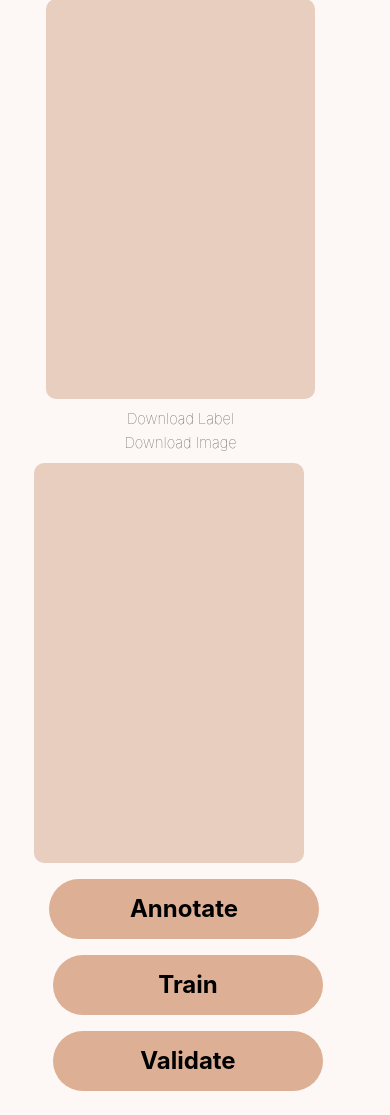
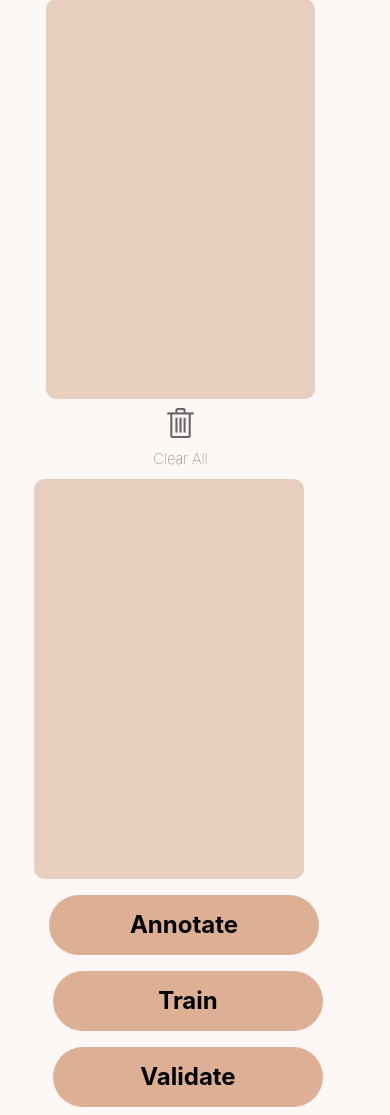
Before and after one commit to AtlantixJJ/LinearGAN, a Django app: template home/templates/index_train.html in a window 390 px wide. Shown: the part 1064-2179 px from the top of the page. Before the commit the page ends 2155 px from the top, so only its background shows below. Run offline with Django 3.2, Linux system fonts and the light colour scheme; the template is opened without the code that fills it, so the values that code supplies are empty; parts of the project's set-up code (start-up, migrations or seed data) failed here and were passed over; some libraries are stand-ins or nearby versions.

Commit message:
Annotation done

```diff
--- a/home/static/js/train_app.js
+++ b/home/static/js/train_app.js
@@ -96,13 +96,35 @@ function setImage(data) {
 /*** Put the annotation onto the panel. ***/
 function setAnn(data) {
   setLoading(false);
-  var panel = document.getElementById("annpanel");
+  var ncols = 3, padding = 10, col = (images.length - 1) % ncols;
+  var panel = document.getElementById("ann-panel");
+  var size = panel.offsetWidth / ncols - padding * (ncols - 1);
+  // put images in a div
+  var div = document.createElement("div");
+  var s = "position: relative; top: 10px; height: " + size + "px;"
+
+  if (col != 0)
+    s += "left: " + (col * padding) + "px;"
+
+  div.setAttribute("style", s);
+
+  // original image
   var img = document.createElement('img');
-  img.src = images[-1].src;
-  panel.appendChild(img);
+  img.src = images[images.length - 1];
+  img.setAttribute("style", "position: relative;");
+  img.width = size;
+  img.height = size;
+  div.appendChild(img);
+  // annotation
   var img = document.createElement('img');
-  img.src = anns[-1].src;
-  panel.appendChild(img);
+  img.src = anns[anns.length - 1];
+  img.width = size;
+  img.height = size;
+  img.opacity = 0.5;
+  img.setAttribute("style", "position: absolute; left: 0; right: 0;");
+  div.appendChild(img);
+
+  panel.appendChild(div);
   annotator.setHasImage(true);
   spinner.spin();
 }
@@ -125,6 +147,7 @@ function setLoading(isLoading) {
 
 /*** Upload the annotation to the server. ***/
 function onAnnotate() {
+  console.log("on annotate");
   if (annotator && !loading) {
     setLoading(true);
     var ann = annotator.getImageData();
@@ -136,6 +159,10 @@ function onAnnotate() {
     anns.push(ann);
     $.post('train/ann', formData, setAnn, 'json');
   }
+}
+
+function onTrain() {
+
 }
 
 /*** Generate a new image. ***/
@@ -155,6 +182,12 @@ function onStart() {
   $('#start').prop('hidden', true);
 }
 
+/*** Remove all the image and annotations in the panel. ***/
+function onClearAnn() {
+  // send a message to the server
+  $.get('train/clear');
+
+}
 /*** The user add a new category for labeling. ***/
 function addCategory() {
   var mod = document.getElementById('new-cat-mod');
@@ -240,6 +273,7 @@ function init() {
 
   setLineWidth(MAX_LINE_WIDTH / 2);
 
+  /*
   $('#download-sketch').click(function () {
     download(
       annotator.getImageData(),
@@ -250,9 +284,12 @@ function init() {
       image,
       'image_' + new Date().format('yyyyMMdd_hhmmss') + '.png');
   });
+  */
+
   $('#clear').click(annotator.clear);
-  $('#ann').click(onAnnotate);
-  $('#train').click(onTrain);
+  $('#clear-ann').click(onClearAnn);
+  $('#ann-btn').click(onAnnotate);
+  $('#train-btn').click(onTrain);
 
   $('#stroke').click(function() {
     var stroke = $('#stroke').hasClass('active');
--- a/home/templates/index_train.html
+++ b/home/templates/index_train.html
@@ -116,14 +116,11 @@
 
         <div class="row col-md-4 ml-3">
           <div id="ann-panel" class="row col-md-12 canvas-background my-2 canvas-shape">
-            <div id="annpanel"></div>
           </div>
           <div class="row col-md-12 d-flex justify-content-around">
-            <button id="col-md-5 download-sketch" type="button" class="download-btn">
-              <div class="btn-text">Download Label</div>
-            </button>
-            <button id="col-md-5 offset-md-1 download-image" type="button" class="download-btn">
-              <div class="btn-text">Download Image</div>
+            <button id="clear-ann" type="button" class="col-md-4 option-btn">
+              <div class="btn-icon clear-icon"></div>
+              <div class="btn-text">Clear All</div>
             </button>
             <!-- TODO: update the demo
             <button id="link-demo" type="button" class="download-btn">
@@ -144,11 +141,11 @@
 
       <div class="row col-md-12">
         <div class="row col-md-4 my-2 ml-1 justify-content-center">
-          <button id="ann" type="button" class="submit-btn col btn">
+          <button id="ann-btn" type="button" class="submit-btn col btn">
             Annotate
           </button>
         </div>
-        <div class="row col-md-4 ml-2 my-2 justify-content-center">
+        <div class="row col-md-4 ml-2 my-2">
           <button id="train-btn" type="button" class="submit-btn col btn">
             Train
           </button>
--- a/home/urls.py
+++ b/home/urls.py
@@ -23,5 +23,6 @@ urlpatterns = [
     url(r'^stroke$', views.generate_image_given_stroke),
     url(r'^train/new$', views.train_get_new_image),
     url(r'^train/ann$', views.add_annotation),
+    url(r'^train/clear$', views.clear_annotation),
     url(r'^new$', views.generate_new_image),
 ]
--- a/home/utils.py
+++ b/home/utils.py
@@ -62,8 +62,8 @@ def color_mask(image, color):
   return r & g & b
 
 
-def preprocess_label(arr, n_class, size=(512, 512)):
-  x = torch.from_numpy(imresize(arr, size))
+def preprocess_label(arr, n_class, size=512):
+  x = torch.from_numpy(imresize(arr, (size, size)))
   t = torch.zeros(size, size)
   for i in range(n_class):
     c = get_label_color(i)
--- a/home/views.py
+++ b/home/views.py
@@ -65,6 +65,7 @@ def train(request):
 
 @csrf_exempt
 def add_annotation(request):
+  print("Add annotation")
   form_data = request.POST
   sess = request.session
   if request.method == 'POST' and 'ann' in form_data:
@@ -90,6 +91,10 @@ def add_annotation(request):
       return HttpResponse('{}')
   print(f"!> Invalid request: {str(form_data.keys())}")
   return HttpResponse('{}')
+
+@csrf_exempt
+def clear_annotation(request):
+  pass
 
 @csrf_exempt
 def generate_image_given_stroke(request):
```
Also changed, not shown: home/api.py (+8 -4 lines).
